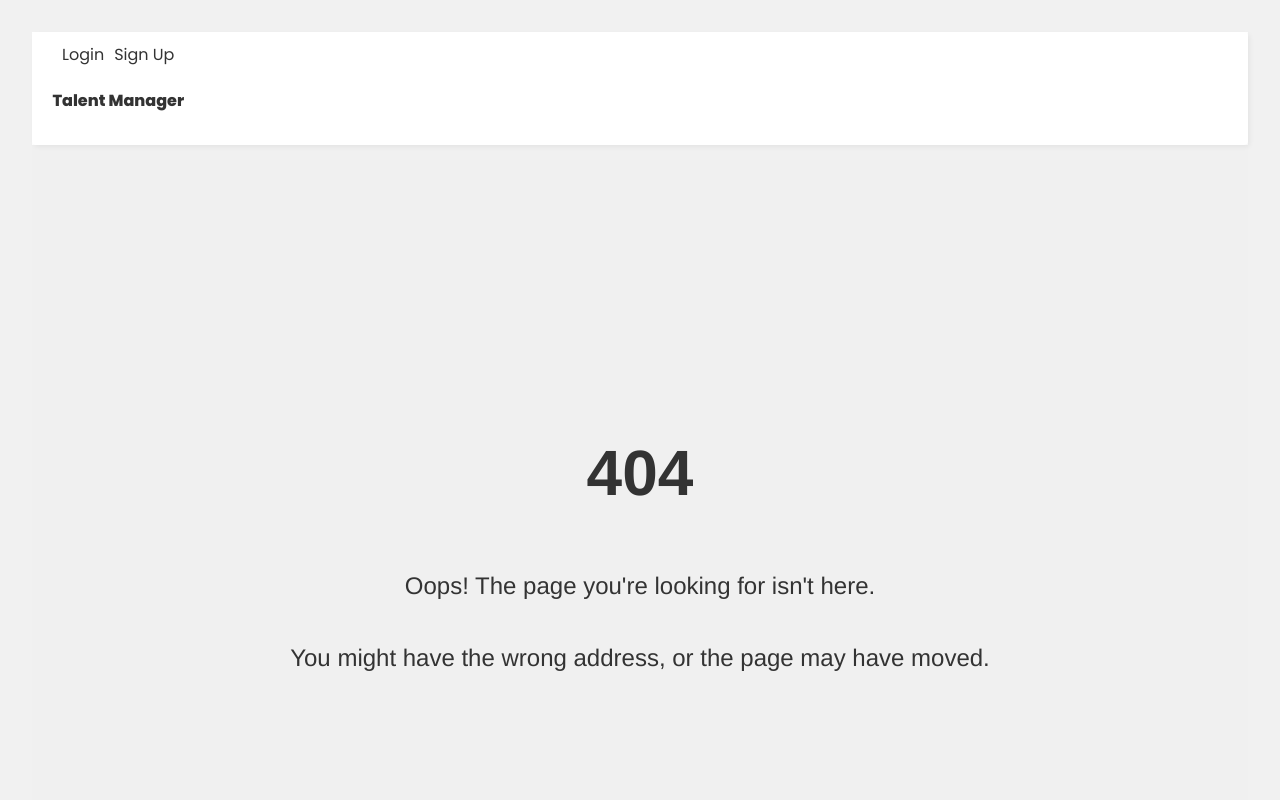
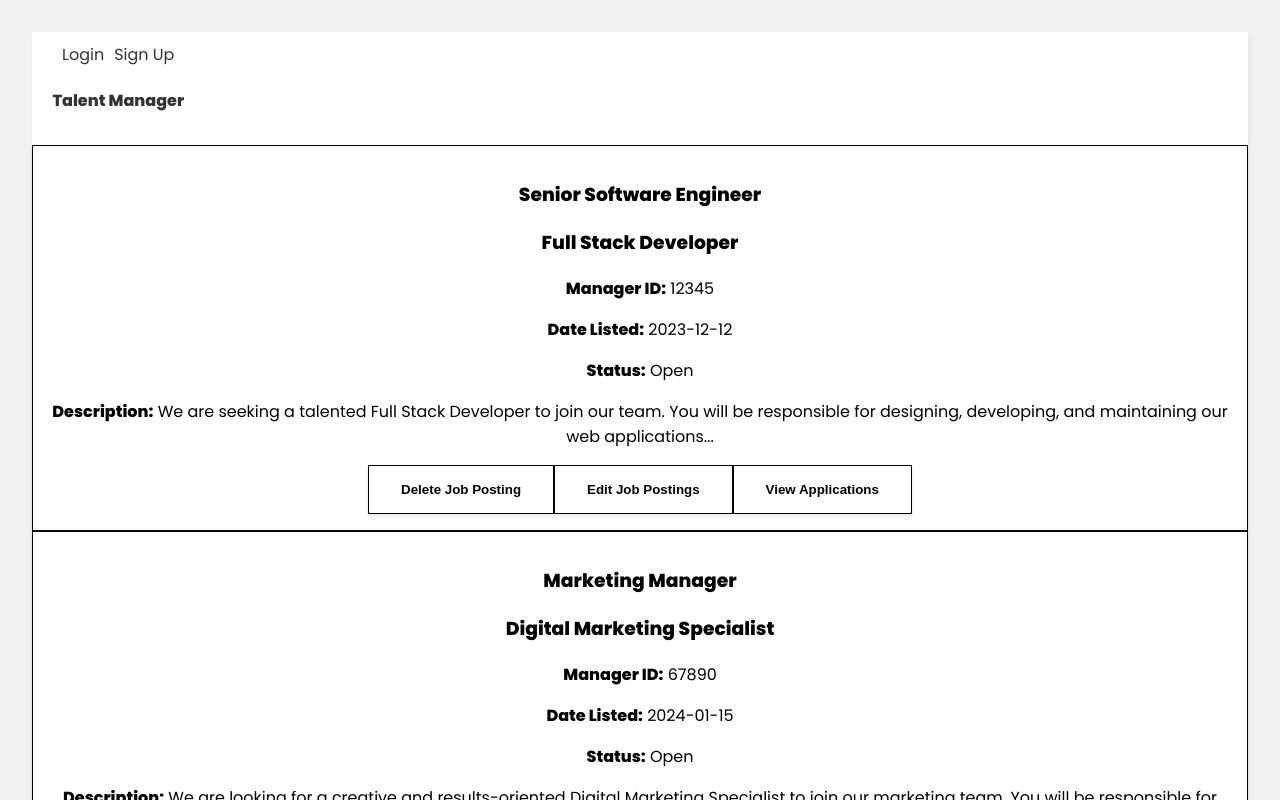
Before and after one commit to alexharris0214/ApplicationPortalFrontend, a React (Vite) app in the folder react/: page /manager in a window 1280 px wide. Before the commit this address had no page. Shown: the top 800 px of the page. Built offline with nearby package versions, Linux system fonts and the light colour scheme.

Commit message:
Adding edit and delete postings functionality

```diff
--- a/react/components/FeedCard/JobData.js
+++ b/react/components/FeedCard/JobData.js
@@ -1,5 +1,6 @@
 export const jobData = [
   {
+    id: "uuid1",
     listingTitle: "Senior Software Engineer",
     jobTitle: "Full Stack Developer",
     managerId: 12345,
@@ -10,6 +11,7 @@ export const jobData = [
       "We are seeking a talented Full Stack Developer to join our team. You will be responsible for designing, developing, and maintaining our web applications...",
   },
   {
+    id:"uuid2",
     listingTitle: "Marketing Manager",
     jobTitle: "Digital Marketing Specialist",
     managerId: 67890,
@@ -20,6 +22,7 @@ export const jobData = [
       "We are looking for a creative and results-oriented Digital Marketing Specialist to join our marketing team. You will be responsible for developing and executing effective digital marketing campaigns...",
   },
   {
+    id:"uuid3",
     listingTitle: "Project Manager",
     jobTitle: "Scrum Master",
     managerId: 11111,
--- /dev/null
+++ b/react/components/FeedCard/ManagerJobCard.jsx
@@ -0,0 +1,52 @@
+import React from 'react';
+import { Link, useNavigate } from 'react-router-dom';
+
+
+const ManagerJobCard = ({ job }) => {
+    const navigate = useNavigate();
+
+    function handleDelete() {
+        console.log("Deleting job");
+    }
+
+    function handleEdit() {
+        console.log(job.id);
+        navigate(`/manager/edit/${job.id}`);
+    }
+
+    function viewApps() {
+        console.log(job);
+    }
+
+  return (
+    <div className="card" style={styles.card}>
+      {job.listingTitle && <h3>{job.listingTitle}</h3>}
+      {job.jobTitle && <h3>{job.jobTitle}</h3>}
+      {job.managerId && <p><strong>Manager ID:</strong> {job.managerId}</p>}
+      {job.dateListed && <p><strong>Date Listed:</strong> {job.dateListed}</p>}
+      {job.dateClosed && <p><strong>Date Closed:</strong> {job.dateClosed}</p>}
+      {job.openStatus && <p><strong>Status:</strong> {job.openStatus}</p>}
+      {job.jobDescription && <p><strong>Description:</strong> {job.jobDescription}</p>}
+        <button onClick={handleDelete} className="button" style={styles.button}>
+            <strong>Delete Job Posting</strong></button>
+        <button onClick={handleEdit} className='button' style={styles.button}><strong>Edit Job Postings</strong></button>
+        <button onClick={viewApps} className='button' style={styles.button}><strong>View Applications</strong></button>
+    </div>
+  );
+};
+const styles = {
+  card: {
+      backgroundColor: 'white',
+      border: '1px solid black',
+      boxShadow: '0 2px 4px rgba(0, 0, 0, 0.1)',
+      padding: '16px',
+  },
+  button: {
+    backgroundColor: "white",
+    border: '1px solid black',
+    boxShadow: '0 2px 4px rgba(0, 0, 0, 0.1)',
+    padding: '16px 32px'
+  }
+};
+
+export default ManagerJobCard;
--- /dev/null
+++ b/react/components/FeedCard/ManagerJobFeed.jsx
@@ -0,0 +1,27 @@
+import React, {useState, useEffect} from 'react';
+import axios from 'axios';
+import ManagerJobCard from './ManagerJobCard'; // Import the JobCard component
+import { jobData } from './JobData'; // Import the job data
+
+const ManagerJobFeed = () => {
+
+  const [jobs, setJobs] = useState([]); // No need for useEffect here
+
+//   useEffect(() => {
+//     // Replace with your API endpoint
+//     axios.get('https://localhost:8081/api/jobs/manager-jobs')
+//       .then(response => setJobs(response.data))
+//       .catch(error => console.error('Error fetching jobs:', error));
+//   }, []);
+
+  return (
+    <div className="job-feed">
+      {/* Map over the imported jobData */}
+      {jobData.map(job => (
+        <ManagerJobCard key={job.id || job.listingTitle} job={job} /> // Use listingTitle as fallback for key
+      ))}
+    </div>
+  );
+};
+
+export default ManagerJobFeed;
--- /dev/null
+++ b/react/pages/JobPostingEditor.jsx
@@ -0,0 +1,20 @@
+import React, { useState, useEffect ,useContext} from 'react';
+import axios from 'axios';
+import FeedCard from '../components/FeedCard/FeedCard';
+import PostModal from '../components/PostModal/PostModal';
+import { AuthContext } from '../context/AuthContext';
+import JobFeed from '../components/FeedCard/JobFeed';
+import ManagerJobFeed from '../components/FeedCard/ManagerJobFeed';
+
+const JobPostingEditor = () => {
+    const [jobs, setJobs] = useState([]);
+
+    useEffect(() => {
+        const fetchJobs = async
+    })
+    return <>
+    Hello!
+    </>
+}
+
+export default JobPostingEditor;
--- /dev/null
+++ b/react/pages/ManagerPage.jsx
@@ -0,0 +1,15 @@
+import React, { useState, useEffect ,useContext} from 'react';
+import axios from 'axios';
+import FeedCard from '../components/FeedCard/FeedCard';
+import PostModal from '../components/PostModal/PostModal';
+import { AuthContext } from '../context/AuthContext';
+import JobFeed from '../components/FeedCard/JobFeed';
+import ManagerJobFeed from '../components/FeedCard/ManagerJobFeed';
+
+const ManagerPage = () => {
+    return <>
+    <ManagerJobFeed />
+    </>
+}
+
+export default ManagerPage;
--- a/react/src/App.jsx
+++ b/react/src/App.jsx
@@ -10,6 +10,8 @@ import PrivateRouteSignUp from "../routes/PrivateRouteSignUp";
 import NavBar from "../components/Navigation/NavBar";
 import Error404Page from "../pages/Error404Page";
 import LandingPage from "../pages/Landing";
+import ManagerPage from "../pages/ManagerPage";
+import JobPostingEditor from "../pages/JobPostingEditor";
 
 function App() {
 
@@ -22,6 +24,8 @@ function App() {
             </header>
             <AppRoutes>
               <Route path="/" element={<LandingPage />} />
+              <Route path="/manager" element={<ManagerPage />}/>
+              <Route path="/manager/edit/:jobId" element={<JobPostingEditor />}/>
               <Route path="/home" element={<PrivateRoute />}>
                 <Route path="/home" element={<HomePage />} />
               </Route>
```
